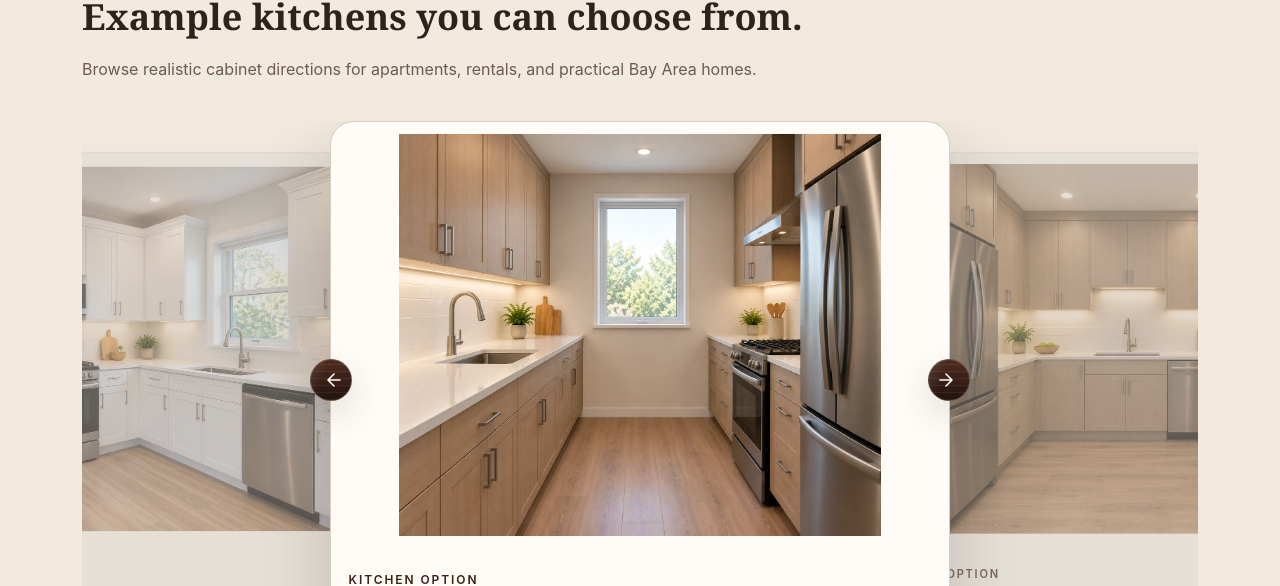
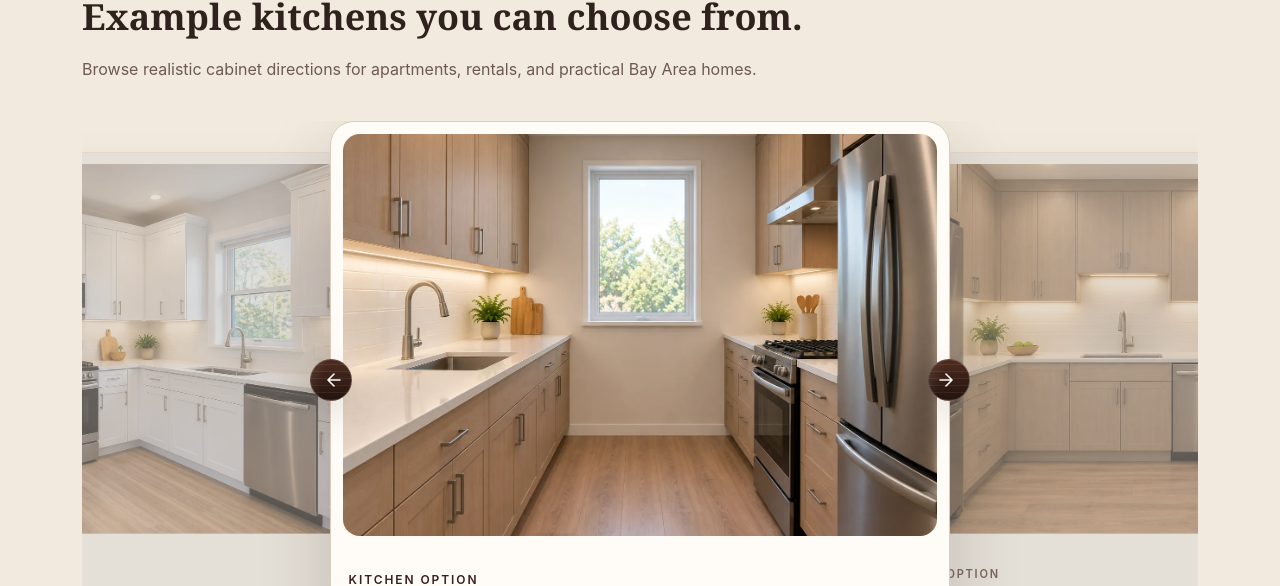
Before and after one commit to SlavaKu/Kitchen-Storage-Studio, a React (Vite) app: page / in a window 1280 px wide. Shown: the part 5853-6439 px from the top of the page. Built offline with nearby package versions, Linux system fonts and the light colour scheme.

Commit message:
Align kitchen option image spacing

```diff
--- a/src/styles/global.css
+++ b/src/styles/global.css
@@ -495,7 +495,8 @@ select {
     height: 100%;
     width: 100%;
     min-height: 0;
-    object-fit: contain;
+    object-fit: cover;
+    object-position: center;
     background: rgb(var(--color-surfaceWarm));
     border-radius: calc(var(--radius-panel) - 0.45rem);
   }
```
